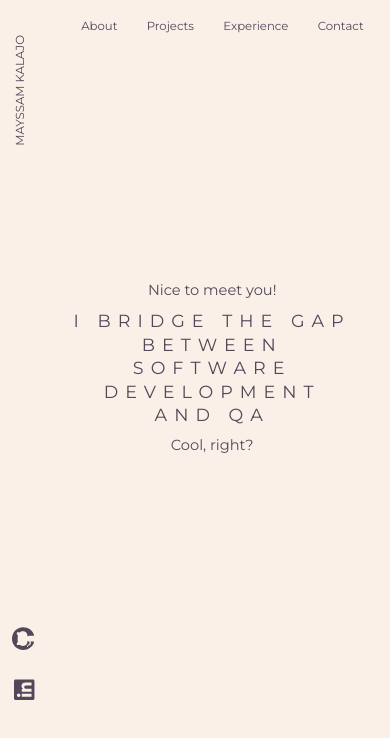
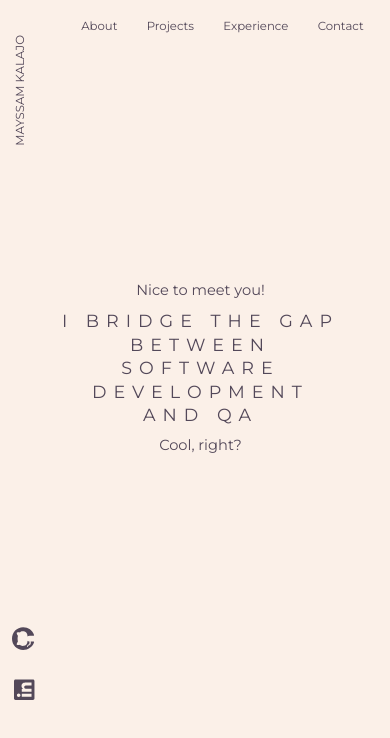
Before and after one commit to mayssam73/portfolio-website-revised, a Next.js app in the folder my-app/: page / in a window 390 px wide. Shown: the top 738 px of the page. Built offline with nearby package versions, Linux system fonts and the light colour scheme.

Commit message:
Small margin change for mobile view

```diff
--- a/my-app/src/pages/HomeMainText.js
+++ b/my-app/src/pages/HomeMainText.js
@@ -2,7 +2,7 @@ import React from 'react';
 
 export default function home_main_text() {
     return (
-        <div className="text-xl text-center flex flex-col w-screen justify-center items-center">
+        <div className="-ml-8 text-xl text-center flex flex-col w-screen justify-center items-center">
             <div>
                 Nice to meet you!
             </div>
```
